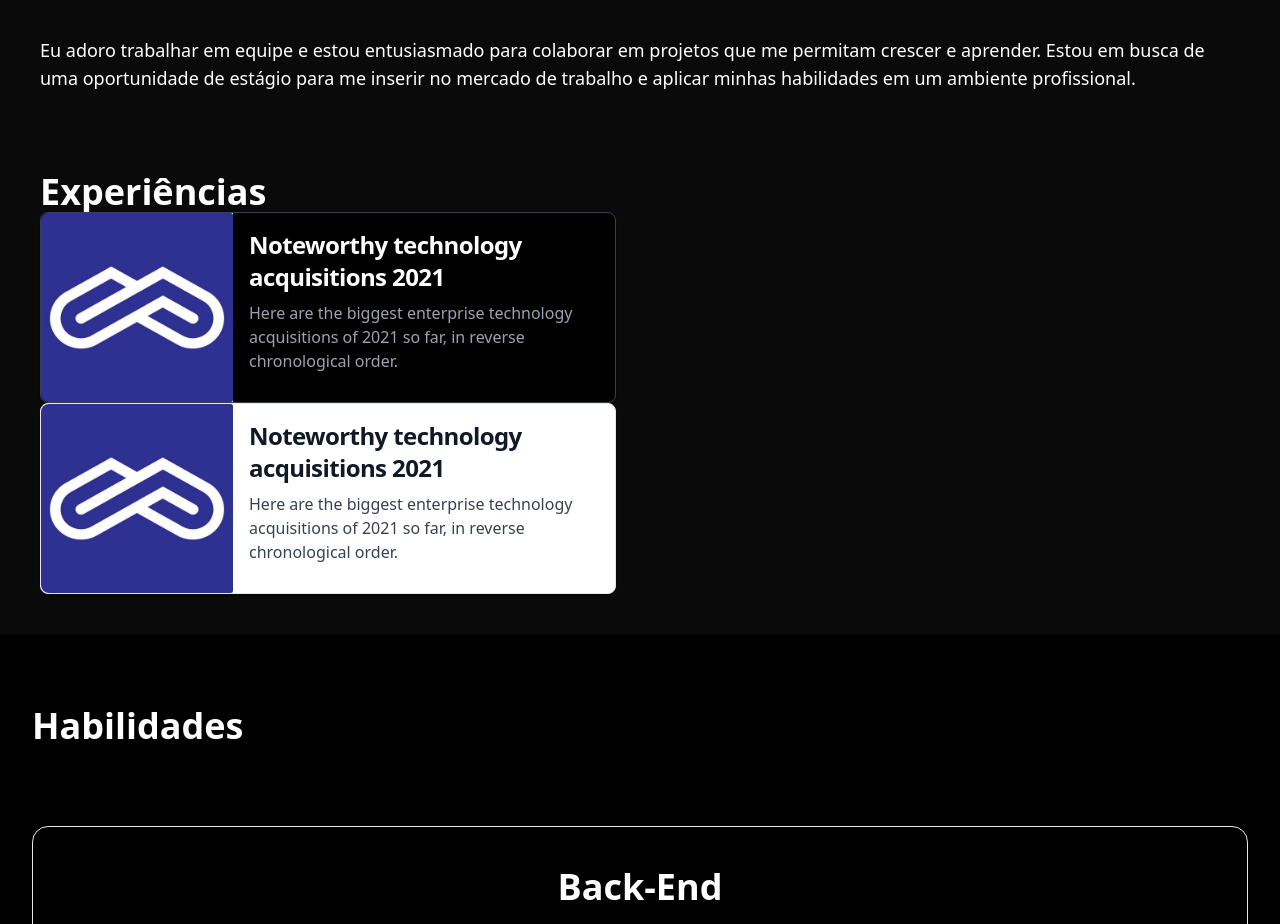
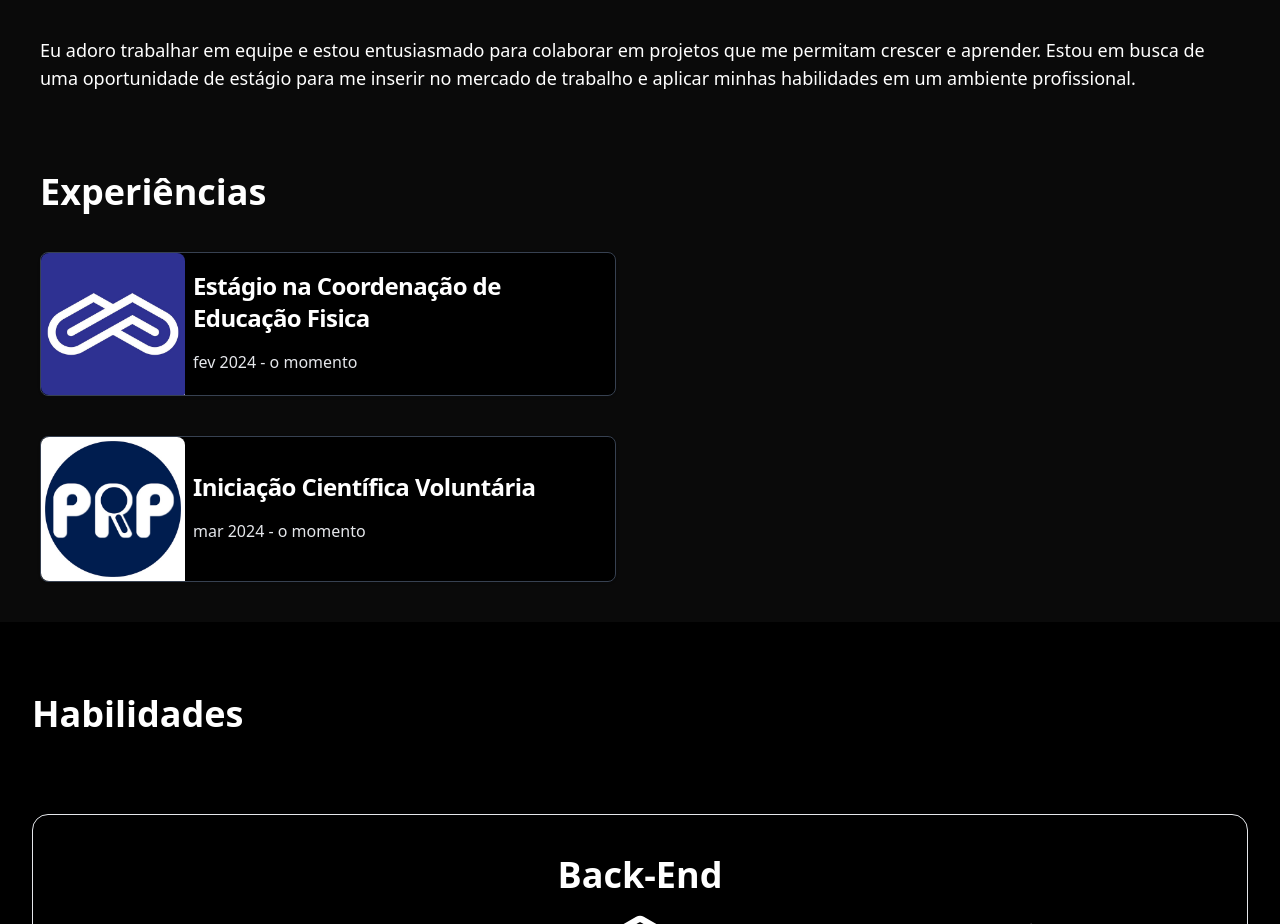
Before and after one commit to WallisonRib/Portfolio, a React (Vite) app: page / in a window 1280 px wide. Shown: the part 1280-2204 px from the top of the page. Built offline with nearby package versions, Linux system fonts and the light colour scheme.

Commit message:
fix:responsividade da aba experiencias

```diff
--- a/src/assets/components/AboutMe.jsx
+++ b/src/assets/components/AboutMe.jsx
@@ -1,5 +1,7 @@
 import Timeline from "./TimeLine";
 import logo_unimontes from "../images/logo_unimontes.jpg"
+import logo_PRP from "../images/PRP.jpg"
+
 
 
 function AboutMe() {
@@ -27,26 +29,30 @@ function AboutMe() {
                 </blockquote>
             </div>
 
-            <div className="text-white 2xl:justify-between flex flex-col 2xl:p-20 2xl:flex-row p-10 ">
+            <div className="text-white flex flex-col p-10 2xl:p-20 2xl:flex-row 2xl:justify-between">
 
-                <div>
-                    <h1 className="font-bold text-3xl md:text-4xl flex ">Experiências</h1>
+                <div className="">
+                    <h1 className="font-bold text-3xl md:text-4xl flex mb-10">Experiências</h1>
 
                 </div>
 
-                <a href="#" class="flex flex-col items-center border rounded-lg shadow md:flex-row md:max-w-xl hover:bg-gray-100 border-gray-700 bg-black hover:bg-gray-700">
-                    <img class="object-cover w-full rounded-t-lg h-96 md:h-auto md:w-48 md:rounded-none md:rounded-s-lg" src={logo_unimontes} alt="" />
-                    <div class="flex flex-col justify-between p-4 leading-normal">
-                        <h5 class="mb-2 text-2xl font-bold tracking-tight text-white">Noteworthy technology acquisitions 2021</h5>
-                        <p class="mb-3 font-normal text-gray-400">Here are the biggest enterprise technology acquisitions of 2021 so far, in reverse chronological order.</p>
+                <a href="#" class=" flex items-center border rounded-lg shadow flex-row  md:max-w-xl border-gray-700 bg-black hover:bg-[] mb-10 2xl:m-0">
+                    <img class="object-cover rounded-t-lg w-36 rounded-none rounded-s-lg 2xl:w-48" src={logo_unimontes} alt="" />
+                    <div class="flex flex-col justify-between leading-normal">
+
+                        <h5 class="text-2xl font-bold tracking-tight text-white m-2">Estágio na Coordenação de Educação Fisica</h5>
+                        <p class="mb-3 font-normal text-gray-200 m-2">fev 2024 - o momento</p>
+
                     </div>
                 </a>
 
-                <a href="#" class="flex flex-col items-center bg-white border border-gray-200 rounded-lg shadow md:flex-row md:max-w-xl hover:bg-gray-100 dark:border-gray-700 dark:bg-gray-800 dark:hover:bg-gray-700">
-                    <img class="object-cover w-full rounded-t-lg h-96 md:h-auto md:w-48 md:rounded-none md:rounded-s-lg" src={logo_unimontes} alt="" />
-                    <div class="flex flex-col justify-between p-4 leading-normal">
-                        <h5 class="mb-2 text-2xl font-bold tracking-tight text-gray-900 dark:text-white">Noteworthy technology acquisitions 2021</h5>
-                        <p class="mb-3 font-normal text-gray-700 dark:text-gray-400">Here are the biggest enterprise technology acquisitions of 2021 so far, in reverse chronological order.</p>
+                <a href="#" class=" flex items-center border rounded-lg shadow flex-row md:max-w-xl border-gray-700 bg-black hover:bg-[]">
+                    <img class="object-cover rounded-t-lg w-36 rounded-none rounded-s-lg 2xl:w-48" src={logo_PRP} alt="" />
+                    <div class="flex flex-col justify-between leading-normal">
+
+                        <h5 class="text-2xl font-bold tracking-tight text-white m-2">Iniciação Científica Voluntária</h5>
+                        <p class="mb-3 font-normal text-gray-200 m-2">mar 2024 - o momento</p>
+
                     </div>
                 </a>
 
--- a/src/assets/components/navbar.jsx
+++ b/src/assets/components/navbar.jsx
@@ -27,7 +27,7 @@ const NavBar = () => {
       <div onClick={handleNav} className='block md:hidden'>
         <AiOutlineMenu size={20} />
       </div>
-      <ul className={nav ? 'z-1 fixed top-0 right-0 w-[60%] h-full border-l border-r-gray-900 bg-[#000300] ease-in-out duration-500' : 'ease-in-out duration-500 fixed top-0 right-[-100%] h-full'}>
+      <ul className={nav ? 'z-[2] fixed top-0 right-0 w-[60%] h-full border-l border-r-gray-900 bg-[#000300] ease-in-out duration-500' : 'ease-in-out duration-500 fixed top-0 right-[-100%] h-full'}>
         <div className='grid justify-items-stretch items-center h-24 px-4'>
           <div onClick={handleNav} className='justify-self-end block md:hidden'>
             <AiOutlineClose size={20} />
--- a/src/index.css
+++ b/src/index.css
@@ -8,6 +8,10 @@ body {
 
 .perfil{
     animation: float 3s ease-in-out infinite;
+}
+
+*{
+	z-index: 1;
 }
 
 
```
Also changed, not shown: src/assets/images/PRP.jpg (added).
